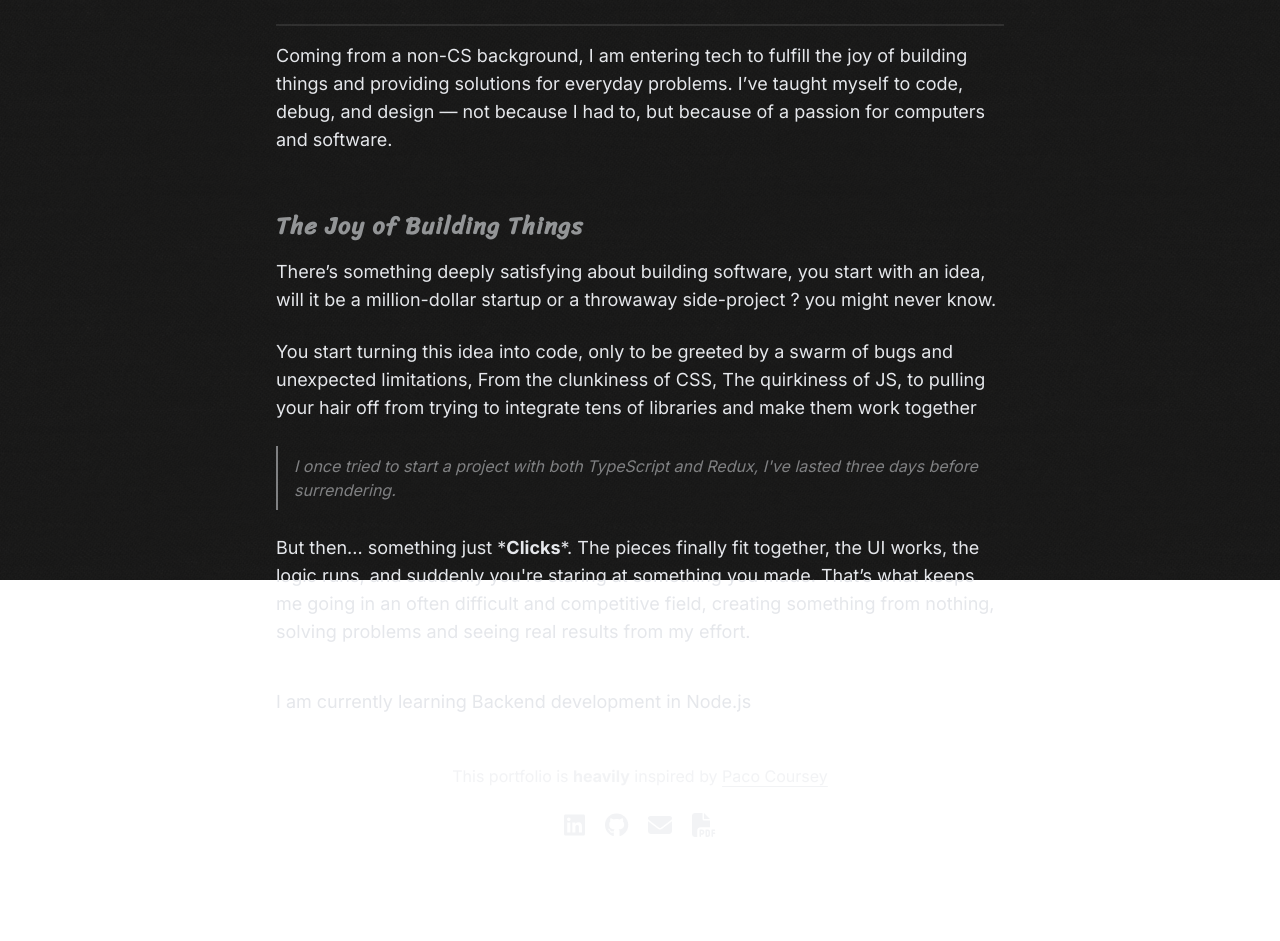
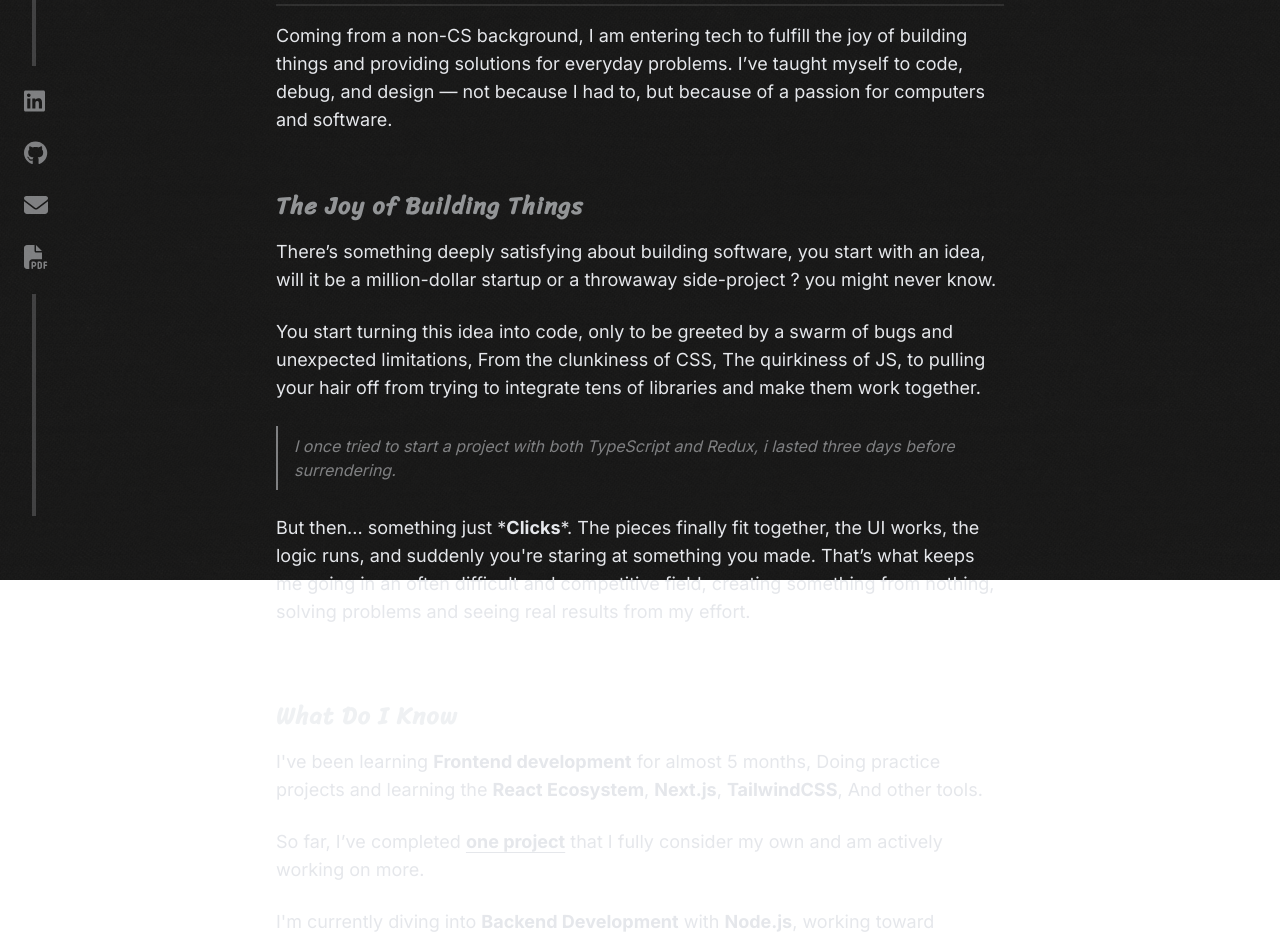
Before and after one commit to Boltawy/BoltFolio, a Next.js app: page / in a window 1280 px wide. Shown: the part 220-1161 px from the top of the page. Built offline with nearby package versions, Linux system fonts and the light colour scheme.

Commit message:
added Skills section

```diff
--- a/content/LiteMainContent.jsx
+++ b/content/LiteMainContent.jsx
@@ -1,22 +1,23 @@
 import Line from "@/app/lite/Line.jsx";
 import P from "@/app/lite/P.jsx";
+import SocialBar from "@/app/lite/SocialBar.jsx";
+import TheJoyOfBuildingThings from "./TheJoyOfBuildingThings.jsx";
 import SubHeading from "@/app/lite/SubHeading.jsx";
-import SocialBar from "@/app/lite/SocialBar.jsx";
-import BlockQuote from "@/app/lite/BlockQuote.jsx";
 export default function LiteMainContent({ setInteractiveMode }) {
   return (
+    <>
       <main className="font-inter max-w-[510px] sm:max-w-xl  md:max-w-2xl lg:max-w-3xl px-5 mx-auto py-32 leading-9">
-      <h1 className="font-semibold text-4xl text-gray-200/60 pb-2 font-sriracha tracking-wider">
+        <h1 className="font-semibold text-4xl text-gray-200/60 pb-1 font-sriracha tracking-wider">
           BoltFolio
         </h1>
-      <p className="pb-8 text-gray-200/50">
-        This is a <i>simplistic</i> version of my portfolio, for the interactive
-        version,{" "}
+        <p className="pb-4 text-gray-200/50">
+          This is the <i>simplistic</i> version of my portfolio, the interactive
+          version{" "}
           <button
             className=" underline underline-offset-4 cursor-pointer hover:text-gray-200"
             onClick={() => setInteractiveMode(true)}
           >
-          Click Here
+            is in progress
           </button>
           .
         </p>
@@ -27,44 +28,42 @@ export default function LiteMainContent({ setInteractiveMode }) {
           taught myself to code, debug, and design — not because I had to, but
           because of a passion for computers and software.
         </P>
-
-      <SubHeading>The Joy of Building Things</SubHeading>
+        <TheJoyOfBuildingThings />
+        <Line />
+        <SubHeading>What Do I Know</SubHeading>
         <P>
-        There’s something deeply satisfying about building software, you start
-        with an idea, will it be a million-dollar startup or a throwaway
-        side-project ? you might never know.
+          I've been learning <b>Frontend development</b> for almost 5 months,
+          Doing practice projects and learning the <b>React Ecosystem</b>,{" "}
+          <b>Next.js</b>, <b>TailwindCSS</b>, And other tools.{" "}
         </P>
         <P>
-        You start turning this idea into code, only to be greeted by a swarm of
-        bugs and unexpected limitations, From the clunkiness of CSS, The
-        quirkiness of JS, to pulling your hair off from trying to integrate tens
-        of libraries and make them work together
+          So far, I’ve completed{" "}
+          <a
+            href="https://spicy-tower.vercel.app"
+            target="_blank"
+            className="underline underline-offset-4 cursor-pointer hover:text-gray-200"
+          >
+            <b>one project</b>
+          </a>{" "}
+          that I fully consider my own and am actively working on more.
         </P>
-      <BlockQuote>
-        I once tried to start a project with both TypeScript and Redux, I've
-        lasted three days before surrendering.
-      </BlockQuote>
         <P>
-        But then... something just *<b>Clicks</b>*. The pieces finally fit
-        together, the UI works, the logic runs, and suddenly you're staring at
-        something you made. That’s what keeps me going in an often difficult and
-        competitive field, creating something from nothing, solving problems and
-        seeing real results from my effort.
+          I'm currently diving into <b>Backend Development</b> with{" "}
+          <b>Node.js</b>, working toward becoming a <b>Full-Stack Developer</b>.
         </P>
-      <Line />
-      <P>I am currently learning Backend development in Node.js </P>
         <Line />
         <footer className="text-gray-200/50 text-center">
           This portfolio is <b>heavily</b> {"  "} inspired by {"  "}
           <a
             href="https://paco.me"
             target="_blank"
-          className="underline underline-offset-4 hover:text-gray-200"
+            className="underline underline-offset-4 whitespace-nowrap hover:text-gray-50"
           >
             Paco Coursey
           </a>
           <SocialBar />
         </footer>
       </main>
+    </>
   );
 }
--- /dev/null
+++ b/content/TheJoyOfBuildingThings.jsx
@@ -0,0 +1,34 @@
+import BlockQuote from "@/app/lite/BlockQuote.jsx";
+import P from "@/app/lite/P.jsx";
+import SubHeading from "@/app/lite/SubHeading.jsx";
+import React from "react";
+
+export default function TheJoyOfBuildingThings() {
+  return (
+    <section>
+      <SubHeading>The Joy of Building Things</SubHeading>
+      <P>
+        There’s something deeply satisfying about building software, you start
+        with an idea, will it be a million-dollar startup or a throwaway
+        side-project ? you might never know.
+      </P>
+      <P>
+        You start turning this idea into code, only to be greeted by a swarm of
+        bugs and unexpected limitations, From the clunkiness of CSS, The
+        quirkiness of JS, to pulling your hair off from trying to integrate tens
+        of libraries and make them work together.
+      </P>
+      <BlockQuote>
+        I once tried to start a project with both TypeScript and Redux, i lasted
+        three days before surrendering.
+      </BlockQuote>
+      <P>
+        But then... something just *<b>Clicks</b>*. The pieces finally fit
+        together, the UI works, the logic runs, and suddenly you're staring at
+        something you made. That’s what keeps me going in an often difficult and
+        competitive field, creating something from nothing, solving problems and
+        seeing real results from my effort.
+      </P>
+    </section>
+  );
+}
--- a/src/app/lite/SocialBar.jsx
+++ b/src/app/lite/SocialBar.jsx
@@ -1,10 +1,21 @@
 import { FontAwesomeIcon } from "@fortawesome/react-fontawesome";
-import { faGithub, faLetterboxd, faLinkedin } from "@fortawesome/free-brands-svg-icons";
+import {
+  faGithub,
+  faLetterboxd,
+  faLinkedin,
+} from "@fortawesome/free-brands-svg-icons";
 import { faEnvelope, faFilePdf } from "@fortawesome/free-solid-svg-icons";
-export default function SocialBar() {
+export default function SocialBar({ vertical = false }) {
+  let styling;
+  if (vertical)
+    styling = `flex flex-col justify-center fixed top-1/2 h-screen -translate-y-1/2 left-6  py-16 text-2xl gap-5 text-gray-200/50
+        before:content-[''] before:w-1 before:relative before:top-0 before:left-2 before:h-1/2 before:bg-gray-200/20
+      after:content-[''] after:w-1 after:relative after:bottom-0 after:left-2 after:h-1/2 after:bg-gray-200/20`;
+  else styling = `flex justify-center pt-4 text-2xl gap-5`;
+
   return (
     <>
-      <div className="flex justify-center pt-4 text-2xl gap-5">
+      <div className={styling}>
         <a
           href="https://www.linkedin.com/in/boltawy/"
           target="_blank"
@@ -26,13 +37,13 @@ export default function SocialBar() {
         >
           <FontAwesomeIcon icon={faEnvelope} />
         </a>
-        <div
-          href=""
+        <a
+          href={null}
           target="_blank"
           className="hover:text-gray-200 cursor-not-allowed"
         >
           <FontAwesomeIcon icon={faFilePdf} />
-        </div>
+        </a>
       </div>
     </>
   );
--- a/src/app/page.jsx
+++ b/src/app/page.jsx
@@ -1,10 +1,22 @@
 "use client";
 import LiteMainContent from "../../content/LiteMainContent.jsx";
-import { useState } from "react";
+import { useEffect, useState } from "react";
 import Interactive from "./Interactive.jsx";
+import SocialBar from "./lite/SocialBar.jsx";
 
 export default function page() {
   const [interactiveMode, setInteractiveMode] = useState(false);
+
+  const [isMobile, setIsMobile] = useState(false);
+  useEffect(() => {
+    function updateSize() {
+      setIsMobile(window.innerWidth < 1124);
+    }
+    window.addEventListener("resize", updateSize);
+    updateSize();
+    return () => window.removeEventListener("resize", updateSize);
+  }, []);
+
   return (
     <>
       <div className="bg relative -z-10 select-text">
@@ -16,7 +28,7 @@ export default function page() {
       ) : (
         <LiteMainContent setInteractiveMode={setInteractiveMode} />
       )}
-      {/* <LiteMainContent setInteractiveMode={setInteractiveMode} /> */}
+      {!isMobile && <SocialBar vertical={true} />}
     </>
   );
 }
```
Lines whose indentation alone changed are shown as unchanged.
